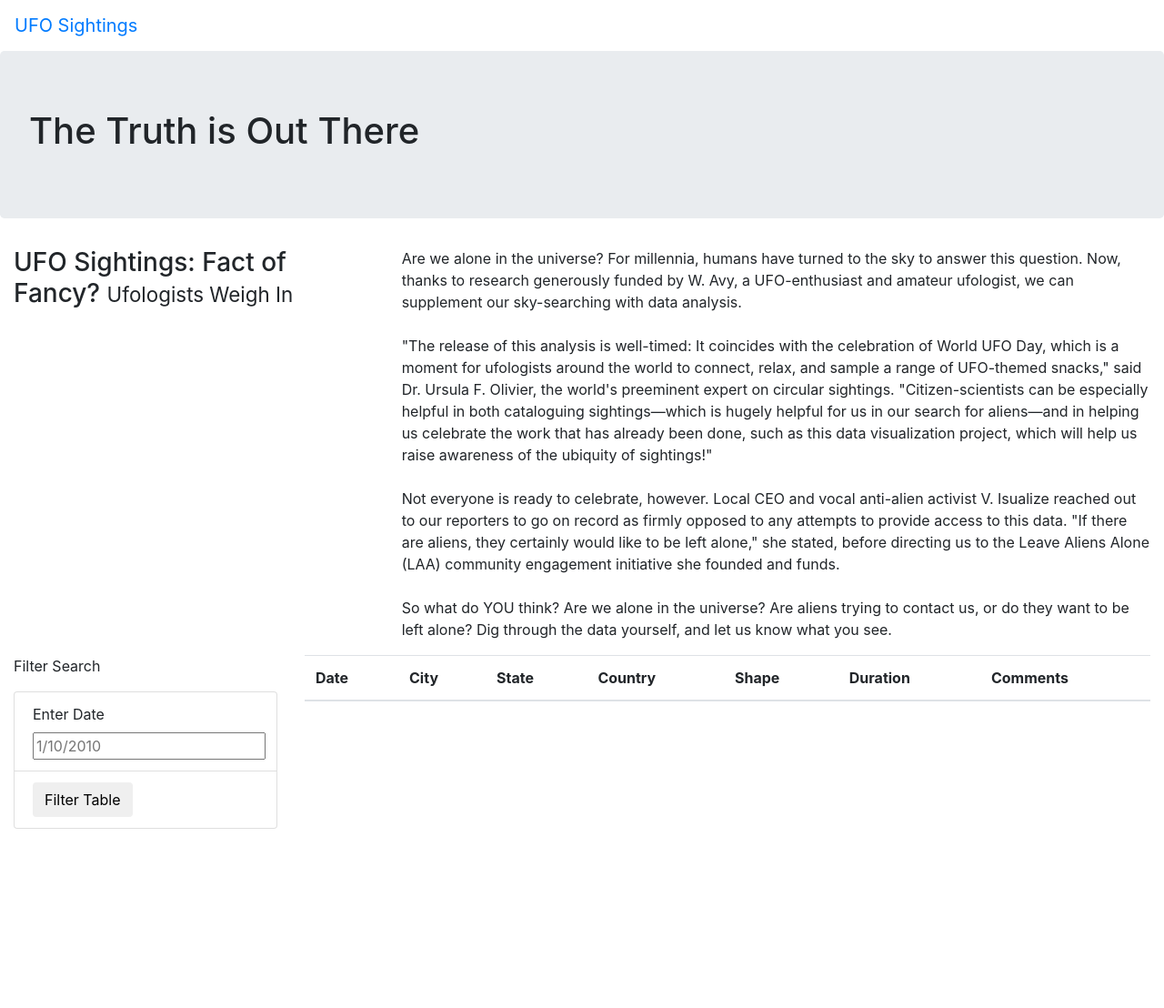
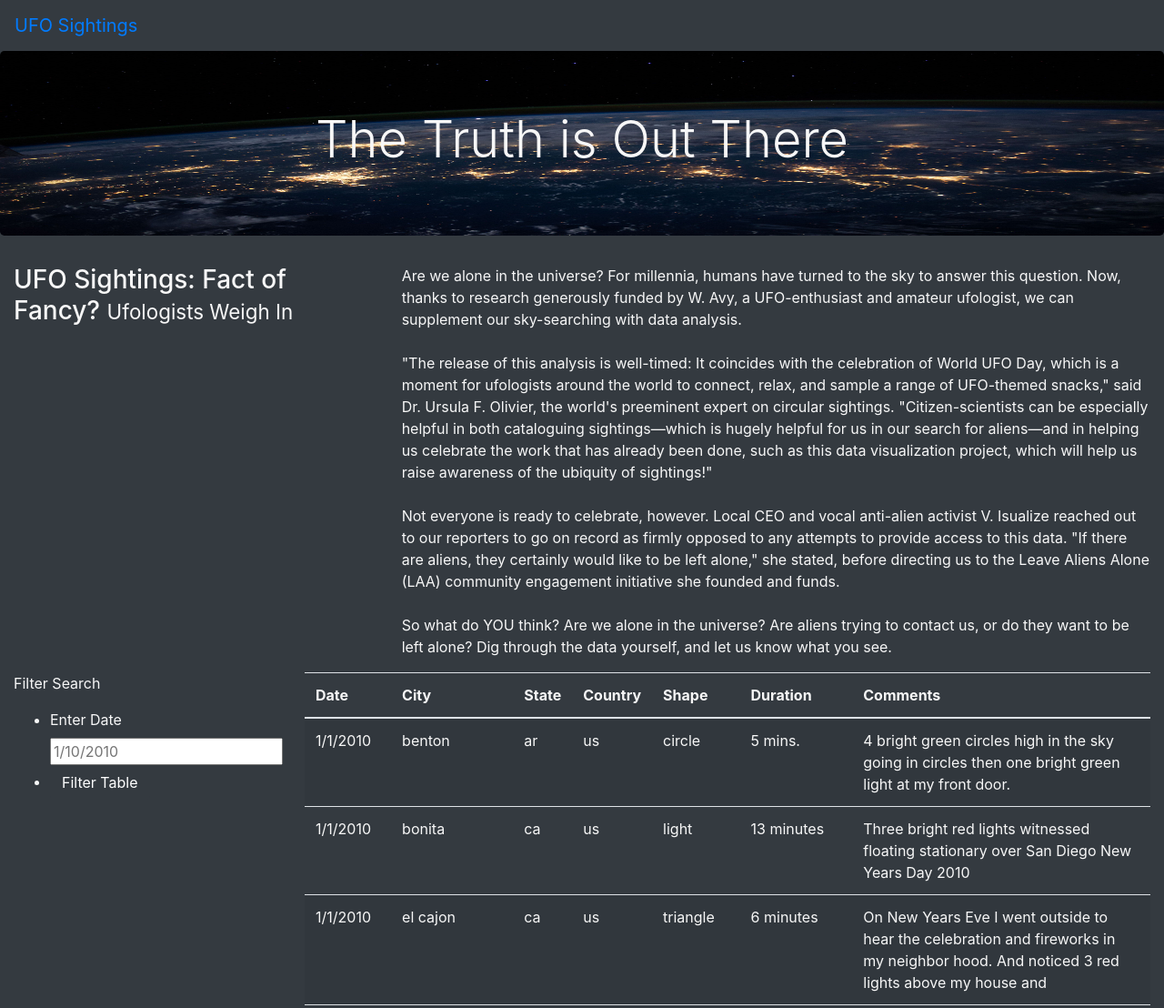
Before and after one commit to jodelunas/UFOs, a plain HTML site: page index .html in a window 1280 px wide. Shown: the top 1108 px of the page at 91% size. Before the commit the page ends 911 px from the top, so only its background shows below. Drawn offline with nearby package versions, Linux system fonts and the light colour scheme.

Commit message:
adding final module

```diff
--- a/index .html
+++ b/index .html
@@ -15,10 +15,11 @@
     <div class="wrapper">
         <nav class="navbar navbar-expand-lg">
             <a class="navbar-brand" href="index.html">UFO Sightings</a>
+        <nav class="navbar navbar-dark bg-dark navbar-expand-lg">
         </nav>
     </div>
     <div class="jumbotron">
-        <h1>The Truth is Out There </h1>
+        <h1 class="display-4">The Truth is Out There </h1>
     </div>
     <div class="container-fluid">
         <div class="row">
@@ -54,15 +55,15 @@
 
                 <form>
                     <p>Filter Search</p>
-                    <ul class="list-group">
+                    <ul class="bg-dark">
 
 
-                        <li class="list-group-item">
+                        <li [tag.]{style="font-family: inherit; font-size: 1rem;"}>
                             <label for="date">Enter Date</label>
                             <input type="text" placeholder="1/10/2010" id="datetime" />
                         </li>
-                        <li class="list-group-item">
-                            <button id="filter-btn" type="button" class="btn btn-default">Filter Table</button>
+                        <li [tag.]{style="font-family: inherit; font-size: 1rem;"}>
+                            <button id="filter-btn" type="button" class="btn btn-dark">Filter Table</button>
                         </li>
                     </ul>
                 </form>
@@ -88,6 +89,11 @@
         </div>
     </div>
     </div>
+    <script src="https://cdnjs.cloudflare.com/ajax/libs/d3/4.11.0/d3.js"></script>
+    <script src="static/js/data.js"></script>
+    <script src="static/js/app.js"></script>
+
+<body class="bg-dark">
+
 </body>
-
 </html>
--- a/static/css/style.css
+++ b/static/css/style.css
@@ -0,0 +1,9 @@
+body {
+
+    color: #f7f7f7;
+}
+.jumbotron {
+    background-image: url("../images/nasa.jpg");
+    background-size: 100% 100%;
+    text-align: center;
+}
```
Also changed, not shown: static/images/nasa.jpg (added), 2 other files.
